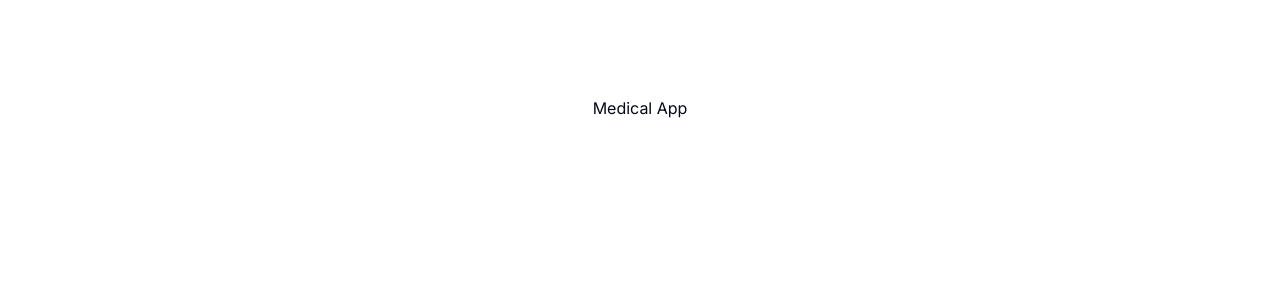
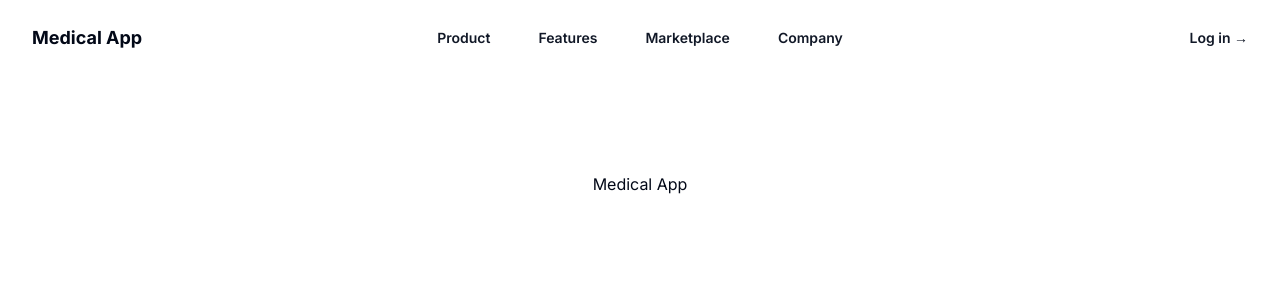
Before and after one commit to smaje99/medical-app, a Next.js app: page / in a window 1280 px wide. Shown: the top 300 px of the page. Built offline with nearby package versions, Linux system fonts and the light colour scheme.

Commit message:
🚧 Define navigation for public pages

```diff
--- a/src/app/(public)/layout.tsx
+++ b/src/app/(public)/layout.tsx
@@ -2,6 +2,8 @@ import '../globals.css';
 
 import type { Metadata } from 'next';
 import { Inter } from 'next/font/google';
+
+import { Navigation } from './navigation';
 
 const inter = Inter({ subsets: ['latin'] });
 
@@ -17,7 +19,10 @@ export default function RootLayout({
 }>) {
   return (
     <html lang='en'>
-      <body className={inter.className}>{children}</body>
+      <body className={inter.className}>
+        <Navigation />
+        {children}
+      </body>
     </html>
   );
 }
--- /dev/null
+++ b/src/app/(public)/navigation.tsx
@@ -0,0 +1,98 @@
+import { Menu } from 'lucide-react';
+import { type AnchorHTMLAttributes, type DetailedHTMLProps, type FC } from 'react';
+
+import { Button } from '@/components/ui/button';
+import { Separator } from '@/components/ui/separator';
+import { Sheet, SheetContent, SheetHeader, SheetTrigger } from '@/components/ui/sheet';
+import { cn } from '@/lib/utils';
+
+const MobileItem: FC<
+  DetailedHTMLProps<AnchorHTMLAttributes<HTMLAnchorElement>, HTMLAnchorElement>
+> = ({ children, ...props }) => (
+  <a
+    {...props}
+    className={cn(
+      '-mx-3',
+      'block',
+      'rounded-lg',
+      'px-3',
+      'py-2',
+      'text-base',
+      'font-semibold',
+      'leading-7',
+      'text-gray-900',
+      'hover:bg-gray-50',
+    )}
+  >
+    {children}
+  </a>
+);
+
+function MobileNavigation(): React.JSX.Element {
+  return (
+    <Sheet>
+      <SheetTrigger asChild>
+        <Button variant='outline'>
+          <span className='sr-only'>Open main menu</span>
+          <Menu aria-hidden />
+        </Button>
+      </SheetTrigger>
+      <SheetContent>
+        <SheetHeader>
+          <a href='/' className='-m-1.5 p-1.5 text-start text-lg font-bold'>
+            Medical App
+          </a>
+        </SheetHeader>
+
+        <section className='grid gap-y-2 py-6'>
+          <MobileItem href='/product'>Product</MobileItem>
+          <MobileItem href='/features'>Features</MobileItem>
+          <MobileItem href='/marketplace'>Marketplace</MobileItem>
+          <MobileItem href='/company'>Company</MobileItem>
+          <Separator />
+          <MobileItem href='/login'>Log in</MobileItem>
+        </section>
+      </SheetContent>
+    </Sheet>
+  );
+}
+
+const MenuItem: FC<
+  DetailedHTMLProps<AnchorHTMLAttributes<HTMLAnchorElement>, HTMLAnchorElement>
+> = ({ children, ...props }) => (
+  <a {...props} className='text-sm font-semibold leading-6 text-gray-900'>
+    {children}
+  </a>
+);
+
+export function Navigation(): React.JSX.Element {
+  return (
+    <nav
+      aria-label='Global'
+      className='mx-auto flex max-w-full items-center justify-between p-6 lg:px-8'
+    >
+      <section className='flex lg:flex-1'>
+        <a href='/' className='-m-1.5 p-1.5 text-lg font-bold'>
+          Medical App
+        </a>
+      </section>
+
+      <section className='flex lg:hidden'>
+        <MobileNavigation />
+      </section>
+
+      <section className='hidden lg:flex lg:gap-x-12'>
+        <MenuItem href='/product'>Product</MenuItem>
+        <MenuItem href='/features'>Features</MenuItem>
+        <MenuItem href='/marketplace'>Marketplace</MenuItem>
+        <MenuItem href='/company'>Company</MenuItem>
+      </section>
+
+      <section className='hidden lg:flex lg:flex-1 lg:justify-end'>
+        <MenuItem href='/login'>
+          Log in <span aria-hidden>&rarr;</span>
+        </MenuItem>
+      </section>
+    </nav>
+  );
+}
```
